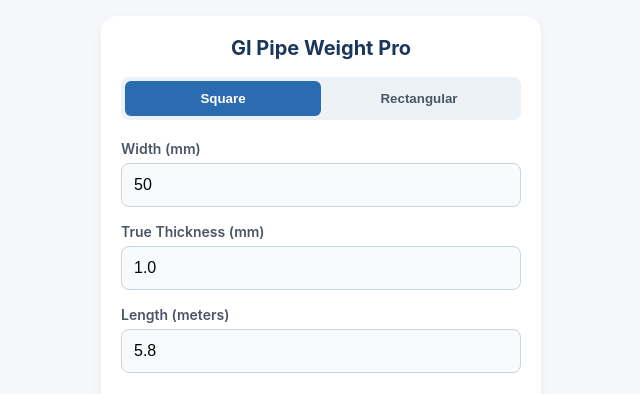
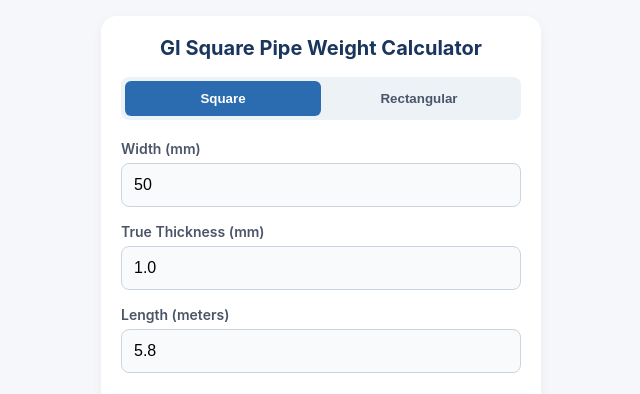
Before and after one commit to jackpanther312-source/GiPipeCalculator, a plain HTML site: page index.html in a window 1280 px wide. Shown: the top 394 px of the page, without its empty margins (319-959 px from the left). Drawn offline with Linux system fonts and the light colour scheme.

Commit message:
Update index.html

```diff
--- a/index.html
+++ b/index.html
@@ -102,7 +102,7 @@
 <body>
 
 <div class="card">
-    <h2>GI Pipe Weight Pro</h2>
+    <h2>GI Square Pipe Weight Calculator</h2>
 
     <div class="toggle-container">
         <button class="toggle-btn active" id="btnSquare" onclick="setShape('square')">Square</button>
```
